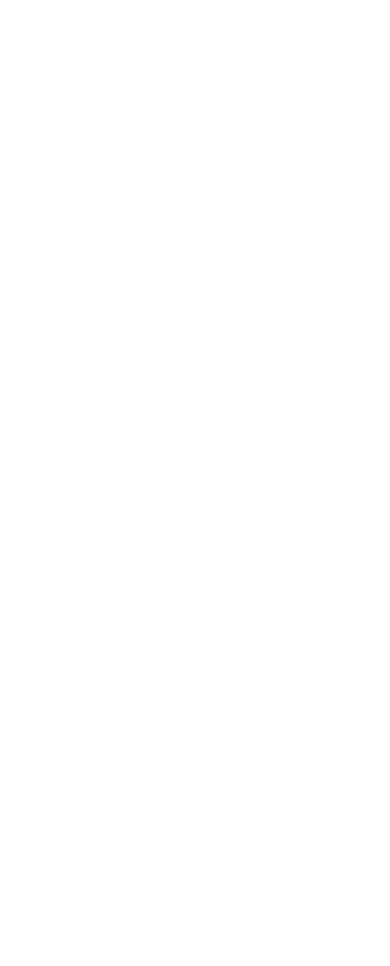
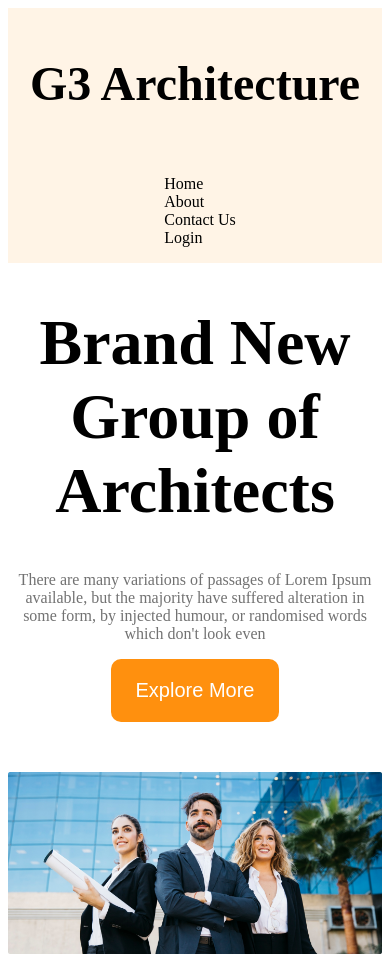
Before and after one commit to samiamitu/architecture, a plain HTML site: page index.html in a window 390 px wide. Before the commit the page ends 844 px from the top, so only its background shows below. Drawn offline with Linux system fonts and the light colour scheme.

Commit message:
responsive banner

```diff
--- a/architec.css
+++ b/architec.css
@@ -0,0 +1,57 @@
+.display-flex{
+    display: flex;
+
+}
+.btn-primary{
+    background-color: #FF900E;
+    color: white;
+    padding: 20px 25px;
+    border-radius: 10px;
+    border: none;
+    font-size: 1.25rem;
+}
+.navbar{
+   justify-content: space-between;
+   align-items: center;
+}
+.brand{
+    font-weight: 700;
+    font-size: 3rem;
+}
+
+.text-gray{
+    color: #424242;
+}
+.text-light-gray{
+    color: #727272;
+}
+.bg-light{
+    background-color: rgba(255, 144, 14, 0.10);
+}
+.nav-item{
+    list-style: none;
+    margin-right: 30px;
+}
+.navbar , .banner{
+    max-width: 1440px;
+    margin: 0 auto;
+}
+.banner-content{
+    max-width: 850px;
+    margin: 0 auto;
+    text-align: center;
+    margin-bottom: 50px;
+}
+.banner-title{
+    font-weight: 700;
+    font-size: 4rem;
+}
+.banner-image{
+    width: 100%;
+}
+/* resposive media quary */
+@media screen and (max-width: 576px) {
+    .navbar,.nav-links{
+        flex-direction: column;
+    }
+}
--- a/index.html
+++ b/index.html
@@ -1,5 +1,6 @@
 <!DOCTYPE html>
 <html lang="en">
+
 <head>
     <meta charset="UTF-8">
     <meta name="viewport" content="width=device-width, initial-scale=1.0">
@@ -7,7 +8,34 @@
     <link rel="shortcut icon" href="./images/engineer.png" type="image/x-icon">
     <link rel="stylesheet" href="architec.css">
 </head>
-<body>
 
+<body class="work-sans-font">
+    <header class="bg-light">
+        <div class="navbar display-flex">
+            <h3 class="brand">G3 Architecture</h3>
+            <ul class="nav-links display-flex">
+                <li class="nav-item"><a href="" class="nav-link text-gray"></a>Home</li>
+                <li class="nav-item"><a href="" class="nav-link text-gray"></a>About</li>
+                <li class="nav-item"><a href="" class="nav-link text-gray"></a>Contact Us</li>
+                <li class="nav-item"><a href="" class="nav-link text-gray"></a>Login</li>
+            </ul>
+        </div>
+    </header>
+    <div class="banner">
+        <div class="banner-content">
+            <h1 class="banner-title">Brand New
+                Group of Architects
+            </h1>
+            <p class="banner-description  text-light-gray">
+                There are many variations of passages of Lorem Ipsum available, but the majority have suffered alteration in
+                some form, by injected humour, or randomised words which don't look even
+            </p>
+            <button class="btn-primary">
+                Explore More
+            </button>
+        </div>
+        <img class="banner-image" src="./images/banner.png" alt="">
+    </div>
 </body>
+
 </html>
```
